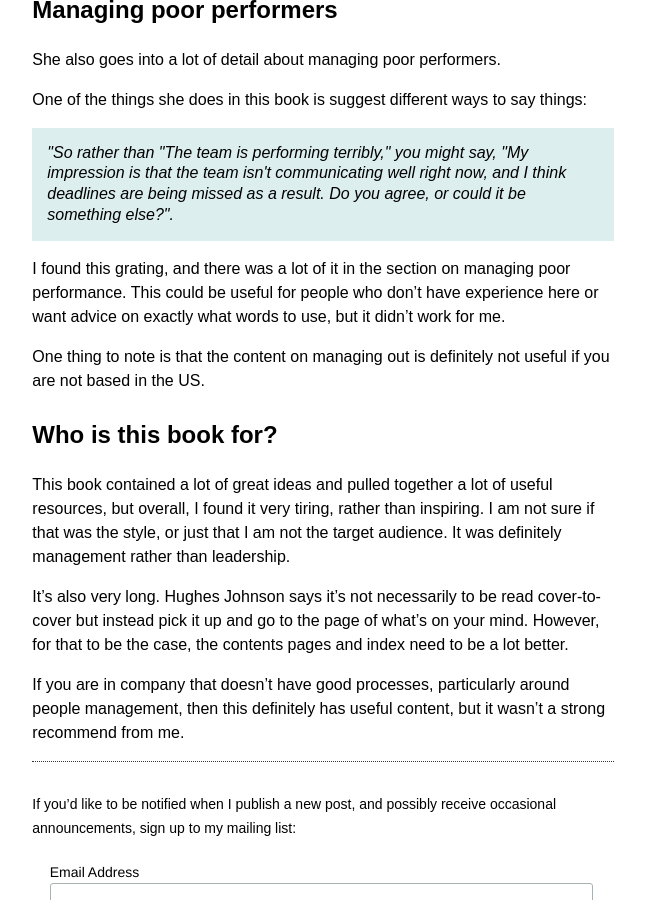
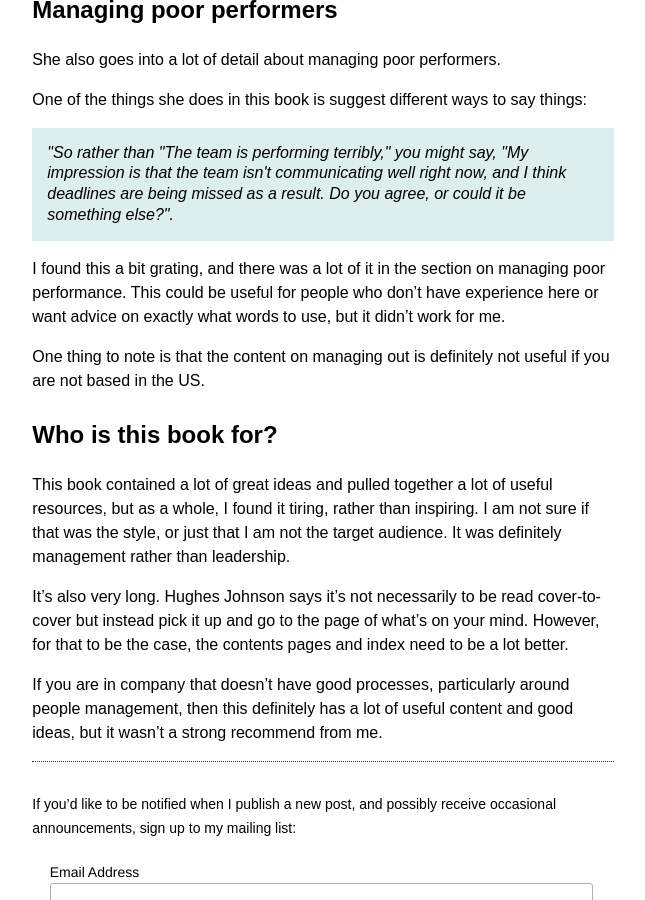
Before and after one commit to annashipman/annashipman.github.io, a Jekyll site: the page built from _posts/2023-11-26-scaling-people.md, in a window 1280 px wide and 900 px high, scrolled down 8788 px. Shown: the whole window, without its empty margins (317-962 px from the left). Built offline with Jekyll 4.4.1, drawn with Linux system fonts in a browser that asks for light colours; some of the changed text lies outside the part shown.

Commit message:
Post-publication edits

```diff
--- a/_posts/2023-11-26-scaling-people.md
+++ b/_posts/2023-11-26-scaling-people.md
@@ -222,14 +222,14 @@ One of the things she does in this book is suggest different ways to say things:
 "So rather than "The team is performing terribly," you might say, "My impression is that the team isn't communicating well right now, and I think deadlines are being missed as a result. Do you agree, or could it be something else?".
 </div>
 
-I found this grating, and there was a lot of it in the section on managing poor performance. This could be useful for people who don't have experience here or want advice on exactly what words to use, but it didn't work for me.
+I found this a bit grating, and there was a lot of it in the section on managing poor performance. This could be useful for people who don't have experience here or want advice on exactly what words to use, but it didn't work for me.
 
 One thing to note is that the content on managing out is definitely not useful if you are not based in the US.
 
 ## Who is this book for?
 
-This book contained a lot of great ideas and pulled together a lot of useful resources, but overall, I found it very tiring, rather than inspiring. I am not sure if that was the style, or just that I am not the target audience. It was definitely management rather than leadership.
+This book contained a lot of great ideas and pulled together a lot of useful resources, but as a whole, I found it tiring, rather than inspiring. I am not sure if that was the style, or just that I am not the target audience. It was definitely management rather than leadership.
 
 It's also very long. Hughes Johnson says it’s not necessarily to be read cover-to-cover but instead pick it up and go to the page of what’s on your mind. However, for that to be the case, the contents pages and index need to be a lot better.
 
-If you are in company that doesn't have good processes, particularly around people management, then this definitely has useful content, but it wasn't a strong recommend from me.
+If you are in company that doesn't have good processes, particularly around people management, then this definitely has a lot of useful content and good ideas, but it wasn't a strong recommend from me.
```
Also changed, not shown: other parts of _posts/2023-11-26-scaling-people.md (+5 -5 lines).
